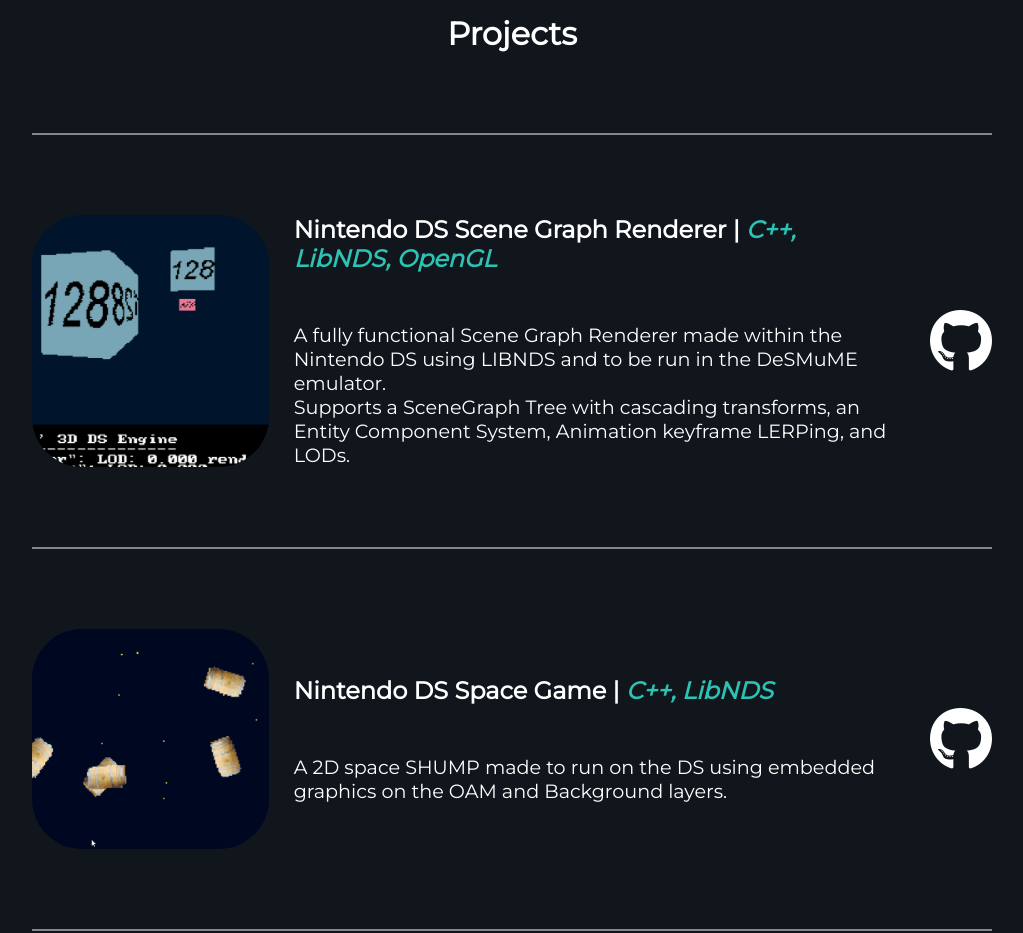
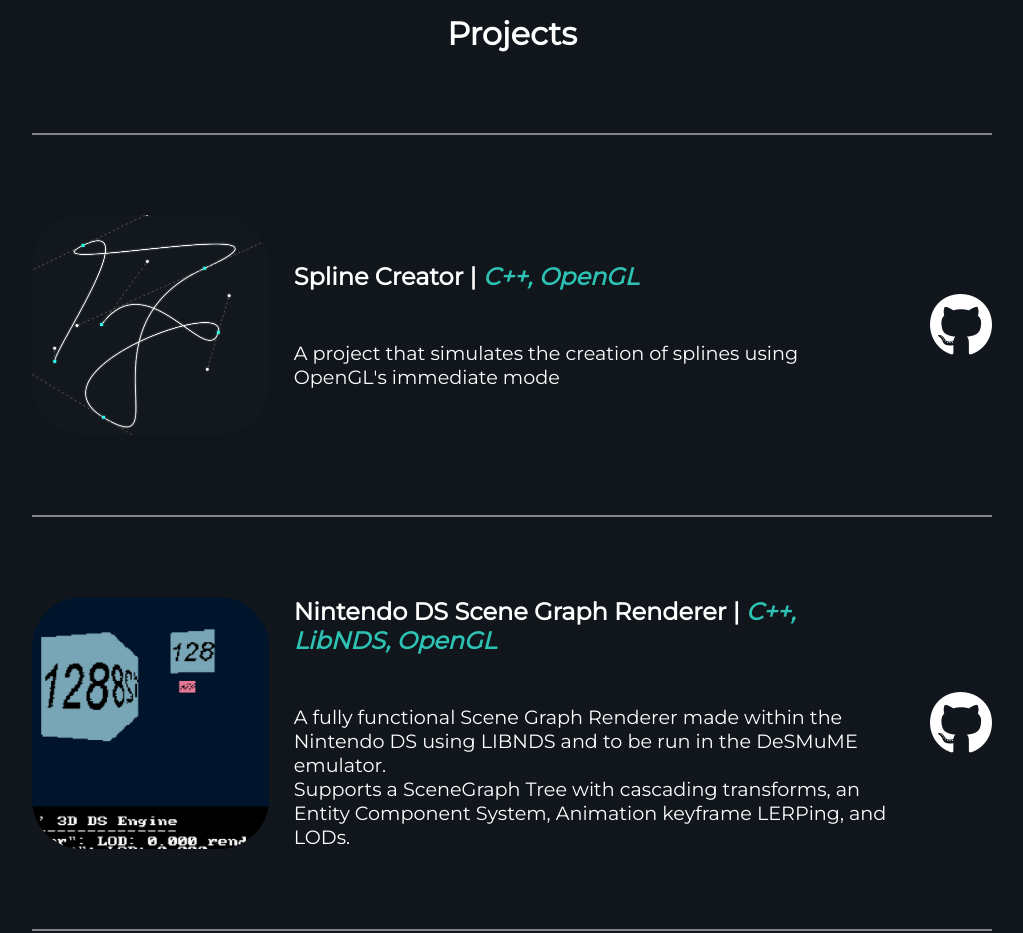
Before and after one commit to chrischristakis/chrischristakis.github.io, a plain HTML site: page index.html in a window 1280 px wide. Shown: the part 1180-2113 px from the top of the page, without its empty margins (128-1151 px from the left). Drawn offline with Linux system fonts and the light colour scheme; animation ran at ten frames a second.

Commit message:
New project

```diff
--- a/index.html
+++ b/index.html
@@ -44,6 +44,16 @@
                 </div>
                 <div id="projects">
                     <h1>Projects</h1>
+                    <div class="project">
+                        <div class="project-img">
+                            <img src="images/spline.png" alt=":(">
+                        </div>
+                        <div class="project-info">
+                            <h2>Spline Creator | <span style="color:#2dc2b3; font-style: italic;">C++, OpenGL</span></h2>
+                            <p>A project that simulates the creation of splines using OpenGL's immediate mode</p>
+                        </div>
+                        <a href="https://github.com/chrischristakis/Spline-Editor" target="_blank"><i class="fa-brands fa-github fa-4x"></i></a>
+                    </div>
                     <div class="project">
                         <div class="project-img">
                             <img src="images/ndsscenegraphrenderer.png" alt=":(">
```
Also changed, not shown: images/spline.png (added).
